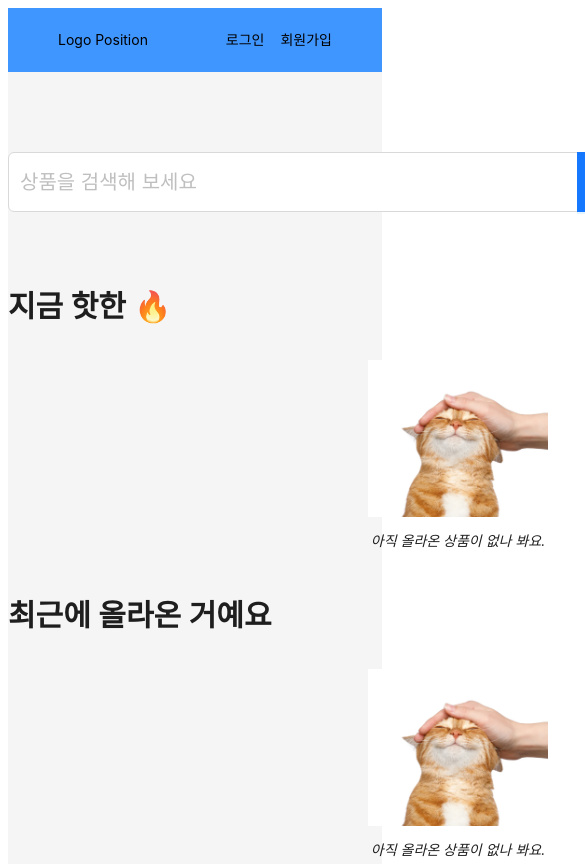
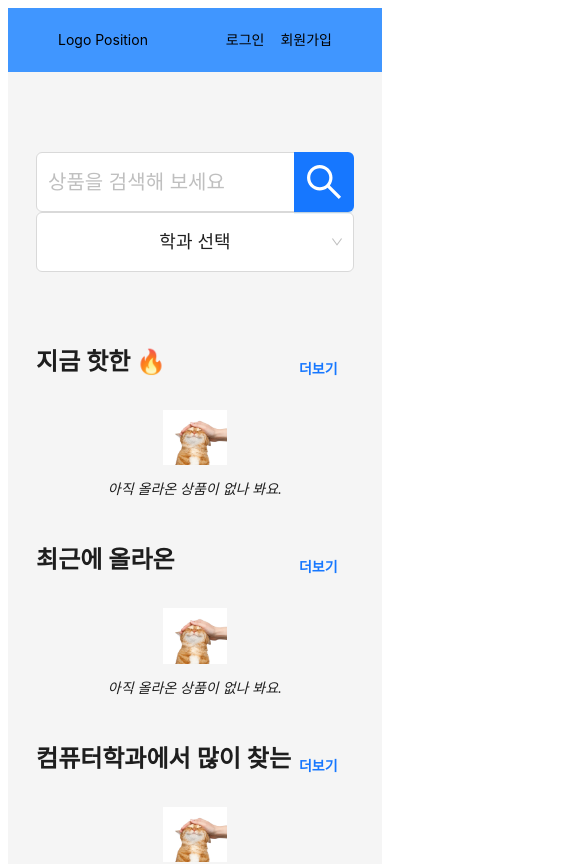
Before and after one commit to KWEBofficial/kubid-client, a React (Vite) app: page / in a window 390 px wide. Shown: the top 864 px of the page, 585 px wide, since content can reach past the window. Built offline with nearby package versions, Linux system fonts and the light colour scheme; no server answers.

Commit message:
mod: responsive design

```diff
--- a/src/pages/mainpage/components/ItemList/ItemListBody.tsx
+++ b/src/pages/mainpage/components/ItemList/ItemListBody.tsx
@@ -5,7 +5,7 @@ import ItemButton from "./ItemListBody/ItemButton";
 import { ProductThumbnailInfo } from "../../../../models/product";
 import { Typography } from "antd";
 
-const { Text, Title } = Typography;
+const { Text } = Typography;
 
 interface ItemListBodyProps {
   products: ProductThumbnailInfo[];
@@ -17,7 +17,7 @@ const ItemListBody: React.FC<ItemListBodyProps> = ({ products, maxItemCount }) =
   const itemCount = products.length < maxItemCount ? products.length : maxItemCount;
   for (let i = 0; i < itemCount; i++) {
     items.push(
-      <Col span={8} key={i}>
+      <Col xs={24} sm={12} md={8} lg={8} xl={6} key={i}>
         <ItemButton product={products[i]} />
       </Col>,
     );
@@ -25,9 +25,9 @@ const ItemListBody: React.FC<ItemListBodyProps> = ({ products, maxItemCount }) =
 
   if (itemCount) {
     return (
-      <div css={BodyStyle}>
-        <Row>{items}</Row>
-      </div>
+      <Row gutter={{ xs: 8, sm: 16, md: 16, lg: 24 }} css={BodyStyle}>
+        {items}
+      </Row>
     );
   } else {
     return (
@@ -43,7 +43,6 @@ export default ItemListBody;
 
 const BodyStyle = css`
   text-align: center;
-  margin-bottom: 0;
 `;
 
 const NoItemStyle = css`
--- a/src/pages/mainpage/components/ItemList/ItemListBody/ItemButton.tsx
+++ b/src/pages/mainpage/components/ItemList/ItemListBody/ItemButton.tsx
@@ -3,6 +3,7 @@ import { css } from "@emotion/react";
 import { Button, Progress } from "antd";
 import { colors } from "../../../../../styles/colors";
 import { ProductThumbnailInfo } from "../../../../../models/product";
+import { sm_lower_bound } from "../../../../../styles/responsive";
 
 interface ItemButtonProps {
   product: ProductThumbnailInfo;
@@ -25,16 +26,15 @@ const ItemButton: React.FC<ItemButtonProps> = ({ product }) => {
           <span css={UpperBoundStyle}>{upperBound}</span>
         </p>
       </div>
-      <div css={ProgressBarSectionStyle}>
       <Progress
         percent={progressPercent}
-          size={[264, 20]}
+        size={["", 20]}
         status="normal"
         strokeLinecap="square"
         trailColor="#D9D9D9"
         showInfo={false}
+        css={ProgressBarSectionStyle}
       />
-      </div>
     </Button>
   );
 };
@@ -42,13 +42,17 @@ const ItemButton: React.FC<ItemButtonProps> = ({ product }) => {
 export default ItemButton;
 
 const ItemButtonStyle = css`
-  width: 265px;
-  height: 290px;
+  width: 100%;
+  height: 280px;
   padding: 0;
   position: relative;
   overflow: hidden;
   border-radius: 7.5%;
   margin-bottom: 40px;
+
+  @media (max-width: ${sm_lower_bound}px) {
+    width: 80%;
+  }
 `;
 
 const ImageSectionStyle = css`
@@ -104,9 +108,8 @@ const UpperBoundStyle = css`
 `;
 
 const ProgressBarSectionStyle = css`
-  height: 5%;
   margin: 0;
   position: absolute;
-  bottom: 8px;
-  left: -4px;
+  bottom: 0px;
+  left: 0px;
 `;
--- a/src/pages/mainpage/components/ItemList/ItemListHeader.tsx
+++ b/src/pages/mainpage/components/ItemList/ItemListHeader.tsx
@@ -2,7 +2,7 @@
 import { css } from "@emotion/react";
 import { Link } from "react-router-dom";
 import { colors } from "../../../../styles/colors";
-import { Typography, Space } from "antd";
+import { Typography, Flex } from "antd";
 
 const { Title, Text } = Typography;
 
@@ -13,8 +13,8 @@ interface ItemListHeaderProps {
 
 const ItemListHeader: React.FC<ItemListHeaderProps> = ({ title, moreUrl }) => {
   return (
-    <Space css={SpaceStyle}>
-      <Title level={2} css={HeaderStyle}>
+    <Flex justify="space-between" align="flex-end">
+      <Title level={3} css={HeaderStyle}>
         {title}
       </Title>
       <Text css={moreTextStyle}>
@@ -22,28 +22,22 @@ const ItemListHeader: React.FC<ItemListHeaderProps> = ({ title, moreUrl }) => {
           더보기
         </Link>
       </Text>
-    </Space>
+    </Flex>
   );
 };
 
 export default ItemListHeader;
 
-const SpaceStyle = css`
-  display: flex;
-  justify-content: space-between;
-  align-items: flex-end;
-  margin-bottom: 20px;
-`;
-
 const HeaderStyle = css`
-  margin-bottom: 0;
+  margin-bottom: 10px;
 `;
 
 const moreTextStyle = css`
   margin: 0;
-  margin-bottom: 60px;
+  margin-bottom: 10px;
   margin-right: 5px;
   font-weight: bold;
+  flex: 0 0 50px;
 `;
 
 const moreLinkStyle = css`
--- a/src/pages/mainpage/components/SearchSection.tsx
+++ b/src/pages/mainpage/components/SearchSection.tsx
@@ -2,15 +2,19 @@
 import { css } from "@emotion/react";
 import SearchInput from "./SearchSection/SearchInput";
 import DepartmentDropdown from "./SearchSection/DepartmentDropdown";
-import { Space } from "antd";
+import { Col, Row } from "antd";
 
 const SearchSection = () => {
   return (
     <div css={SearchSectionStyle}>
-      <Space>
-        <SearchInput />
-        <DepartmentDropdown />
-      </Space>
+      <Row gutter={16}>
+        <Col xs={24} md={16} lg={18}>
+          <SearchInput />
+        </Col>
+        <Col xs={24} md={8} lg={6}>
+          <DepartmentDropdown />
+        </Col>
+      </Row>
     </div>
   );
 };
--- a/src/pages/mainpage/components/SearchSection/DepartmentDropdown.tsx
+++ b/src/pages/mainpage/components/SearchSection/DepartmentDropdown.tsx
@@ -1,20 +1,22 @@
-import React from "react";
 import { Select, ConfigProvider } from "antd";
 
 const handleChange = (value: string) => {
   console.log(`selected ${value}`);
 };
 
-const DepartmentDropdown: React.FC = () => (
+const DepartmentDropdown: React.FC = () => {
+  return (
     <ConfigProvider
       theme={{
         token: {
-        fontSize: "20px",
+          // NOTE: ts error가 뜨지만 잘 작동함. 똑같은 값이라도 그냥 number를 주는 거랑 px를 붙여서 주는 것이 시각적으로 다른 결과를 가져옴.
+          fontSize: "18px",
           fontSizeIcon: 12,
         },
         components: {
           Select: {
-          // optionFontSize: "20px",
+            optionHeight: 40,
+            optionPadding: 5,
           },
         },
       }}
@@ -22,7 +24,11 @@ const DepartmentDropdown: React.FC = () => (
       <Select
         defaultValue="학과 선택"
         dropdownStyle={{ padding: 10 }}
-      style={{ width: "233px", height: "60px", textAlign: "center" }}
+        style={{
+          width: "100%",
+          height: "60px",
+          textAlign: "center",
+        }}
         onChange={handleChange}
         options={[
           { value: "경영학과", label: "경영학과" },
@@ -92,5 +98,6 @@ const DepartmentDropdown: React.FC = () => (
       />
     </ConfigProvider>
   );
+};
 
 export default DepartmentDropdown;
--- a/src/pages/mainpage/components/SearchSection/SearchInput.tsx
+++ b/src/pages/mainpage/components/SearchSection/SearchInput.tsx
@@ -16,11 +16,11 @@ const SearchInput = () => {
 
 const SpaceStyle = css`
   margin-right: 20px;
+  width: 100%;
 `;
 
 const SearchInputStyle = css`
   font-size: 20px;
-  width: 570px;
   height: 60px;
 `;
 
--- a/src/pages/mainpage/index.tsx
+++ b/src/pages/mainpage/index.tsx
@@ -1,3 +1,5 @@
+/** @jsxImportSource @emotion/react */
+import { css } from "@emotion/react";
 import { AxiosError } from "axios";
 import { getRecentProducts } from "../../api/product";
 import HigherLayoutComponent from "../../components/common/CustomLayout";
@@ -5,29 +7,61 @@ import ItemList from "./components/ItemList";
 import SearchSection from "./components/SearchSection";
 import { ProductThumbnailInfo } from "../../models/product";
 import { useEffect, useState } from "react";
-import { message } from "antd";
+import { message, Flex } from "antd";
 import { COMMON_MESSAGE } from "../../contants/message";
+import { getResponsiveValueByWindowWidth, sm_lower_bound, xl_lower_bound } from "../../styles/responsive";
 
 const Main = () => {
   const [recentProducts, setRecentProducts] = useState<ProductThumbnailInfo[]>(dummyProducts);
+  const [windowWidth, setWindowWidth] = useState(window.innerWidth);
+  const [maxItemCount, setMaxItemCount] = useState<number>(0);
+
+  const handleResize = () => {
+    setWindowWidth(window.innerWidth);
+  };
+
+  useEffect(() => {
+    handleResize();
+    window.addEventListener("resize", handleResize);
+    return () => {
+      window.removeEventListener("resize", handleResize);
+    };
+  }, []);
+
+  useEffect(() => {
+    setMaxItemCountByWindowWidth(windowWidth, setMaxItemCount);
+  }, [windowWidth]);
 
   useEffect(() => {
     fetchRecentProducts(setRecentProducts);
   }, []);
 
   return (
-    <div style={{ width: "900px", margin: "auto" }}>
+    <Flex vertical css={SpaceStyle}>
       <SearchSection />
-      <ItemList title="지금 핫한 🔥" moreUrl="" products={recentProducts} maxItemCount={2} />
-      <ItemList title="최근에 올라온 거예요" moreUrl="" products={recentProducts} maxItemCount={4} />
-      <ItemList title="컴퓨터학과에서 자주 봤어요" moreUrl="" products={recentProducts} maxItemCount={0} />
-    </div>
+      <ItemList title="지금 핫한 🔥" moreUrl="" products={recentProducts} maxItemCount={maxItemCount} />
+      <ItemList title="최근에 올라온" moreUrl="" products={recentProducts} maxItemCount={maxItemCount} />
+      <ItemList title="컴퓨터학과에서 많이 찾는" moreUrl="" products={recentProducts} maxItemCount={maxItemCount} />
+    </Flex>
   );
 };
 
 const MainPage = HigherLayoutComponent(Main);
 
 export default MainPage;
+
+const SpaceStyle = css`
+  display: flex;
+  width: 1100px !important;
+
+  @media (max-width: ${xl_lower_bound}px) {
+    width: 90% !important;
+  }
+
+  @media (max-width: ${sm_lower_bound}px) {
+    width: 85% !important;
+  }
+`;
 
 const fetchRecentProducts = async (onFetchSuccess: React.Dispatch<React.SetStateAction<ProductThumbnailInfo[]>>) => {
   try {
@@ -63,6 +97,20 @@ const fetchRecentProducts = async (onFetchSuccess: React.Dispatch<React.SetState
       });
     }
   }
+};
+
+const setMaxItemCountByWindowWidth = (
+  windowWidth: number,
+  setMaxItemCount: React.Dispatch<React.SetStateAction<number>>,
+) => {
+  setMaxItemCount(
+    getResponsiveValueByWindowWidth(windowWidth, {
+      xl: 4,
+      md: 3,
+      sm: 2,
+      xs: 1,
+    }),
+  );
 };
 
 const dummyProducts: ProductThumbnailInfo[] = [];
--- /dev/null
+++ b/src/styles/responsive.ts
@@ -0,0 +1,35 @@
+/* eslint-disable @typescript-eslint/no-explicit-any */
+// antd의 grid에서 제공하는 화면 너비 프리셋 값입니다
+// 참고: https://ant.design/components/grid#components-grid-demo-responsive
+export const sm_lower_bound = 576;
+export const md_lower_bound = 768;
+export const lg_lower_bound = 992;
+export const xl_lower_bound = 1200;
+export const xxl_lower_bound = 1600;
+
+interface AntdResponsiveValues {
+  xs?: any;
+  sm?: any;
+  md?: any;
+  lg?: any;
+  xl?: any;
+  xxl?: any;
+}
+
+export const getResponsiveValueByWindowWidth = (windowWidth: number, obj: AntdResponsiveValues) => {
+  if ("xxl" in obj && windowWidth >= xxl_lower_bound) {
+    return obj.xxl;
+  } else if ("xl" in obj && windowWidth >= xl_lower_bound) {
+    return obj.xl;
+  } else if ("lg" in obj && windowWidth >= lg_lower_bound) {
+    return obj.lg;
+  } else if ("md" in obj && windowWidth >= md_lower_bound) {
+    return obj.md;
+  } else if ("sm" in obj && windowWidth >= sm_lower_bound) {
+    return obj.sm;
+  } else if ("xs" in obj && windowWidth) {
+    return obj.xs;
+  } else {
+    return undefined;
+  }
+};
```
Lines whose indentation alone changed are shown as unchanged.
